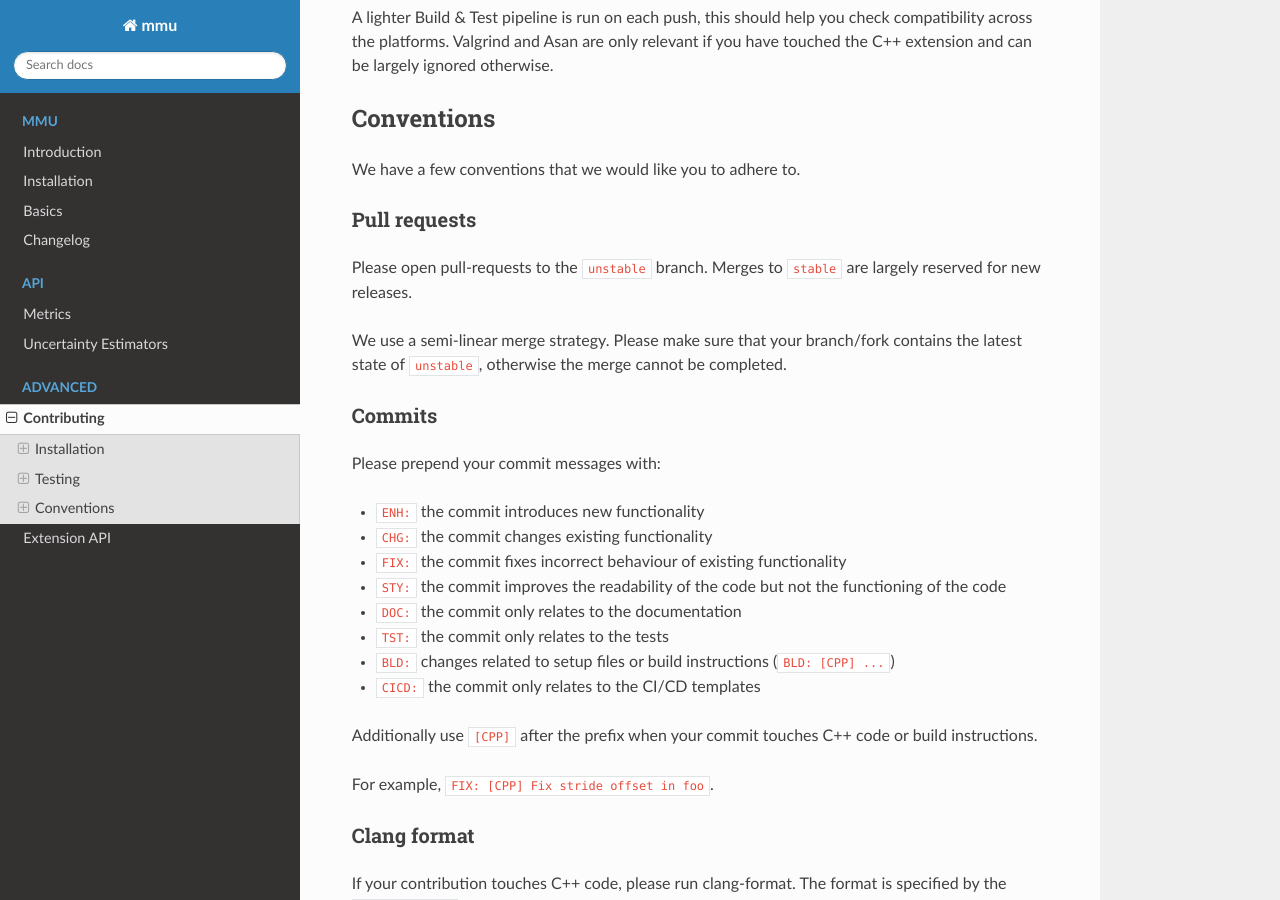
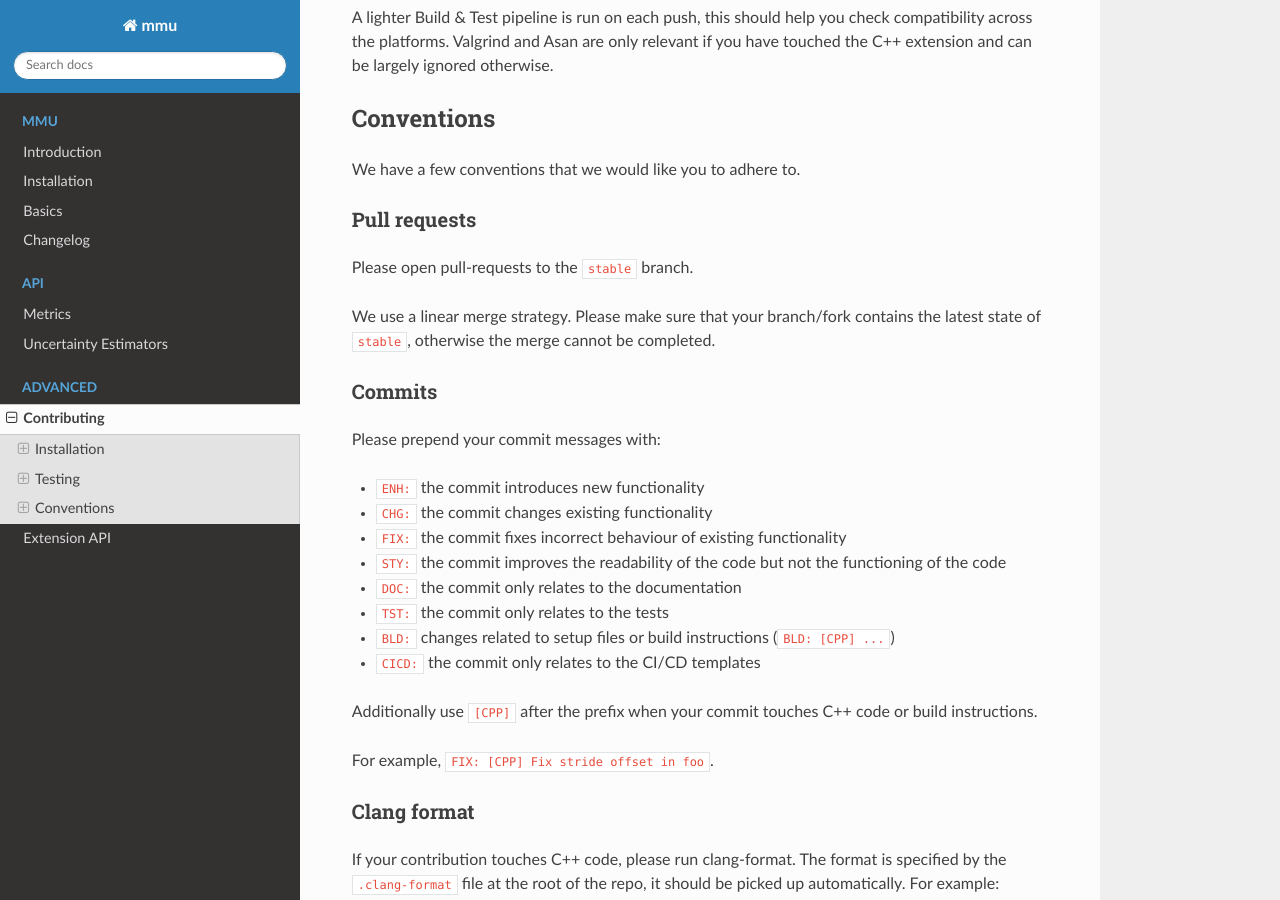
Before and after one commit to RUrlus/ModelMetricUncertainty, a Sphinx documentation site: the page built from docs/source/contributing.rst, in a window 1280 px wide and 900 px high, scrolled down 2131 px. Built offline with Sphinx 7.4.7 and the Read the Docs theme 2.0.0, drawn with Linux system fonts in a browser that asks for light colours.

Commit message:
DOC: Refer to stable branch for PRs

```diff
--- a/docs/source/contributing.rst
+++ b/docs/source/contributing.rst
@@ -117,11 +117,10 @@ We have a few conventions that we would like you to adhere to.
 Pull requests
 +++++++++++++
 
-Please open pull-requests to the ``unstable`` branch.
-Merges to ``stable`` are largely reserved for new releases.
+Please open pull-requests to the ``stable`` branch.
 
-We use a semi-linear merge strategy.
-Please make sure that your branch/fork contains the latest state of ``unstable``, otherwise the merge cannot be completed.
+We use a linear merge strategy.
+Please make sure that your branch/fork contains the latest state of ``stable``, otherwise the merge cannot be completed.
 
 Commits
 +++++++
```
